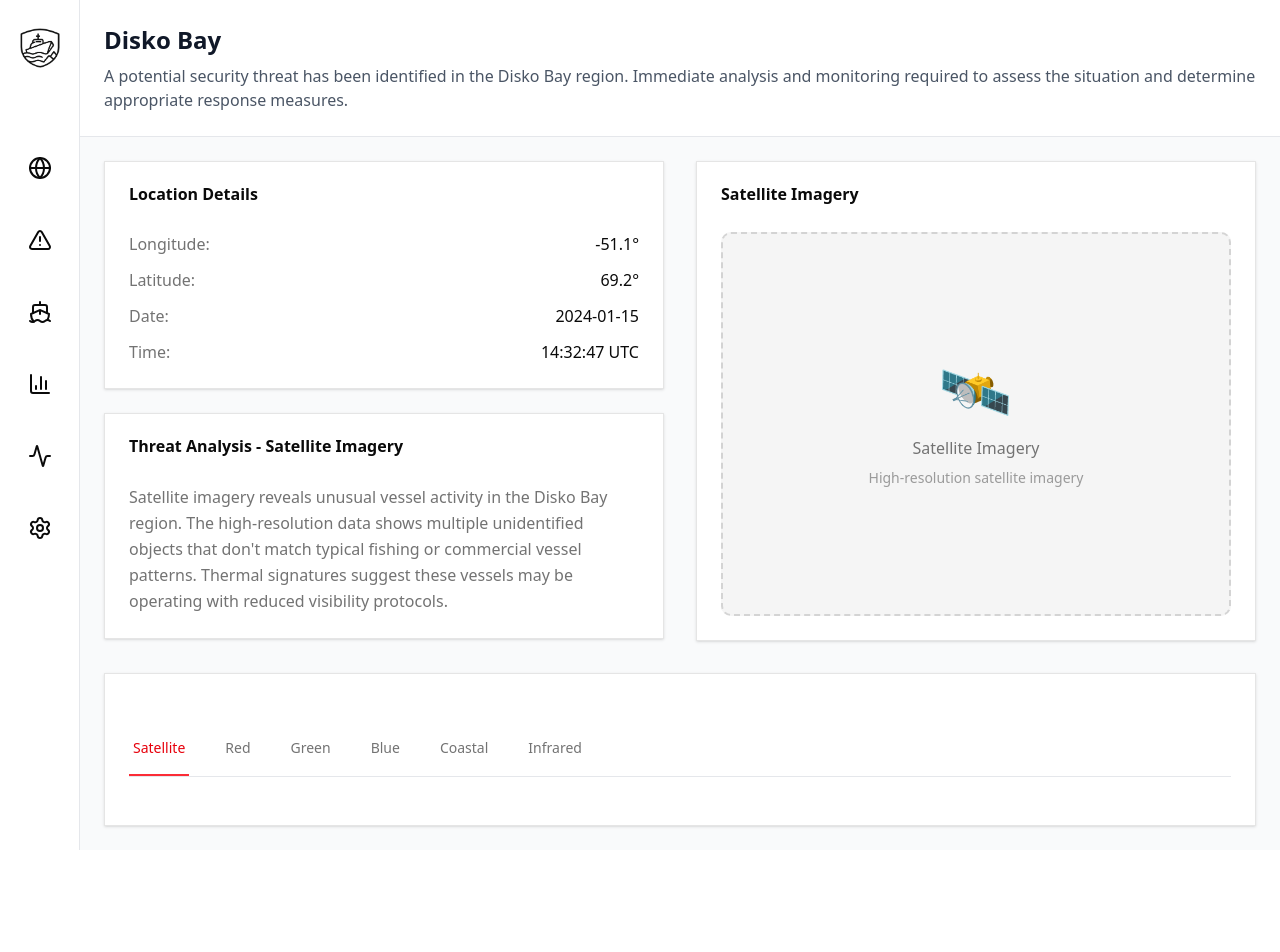
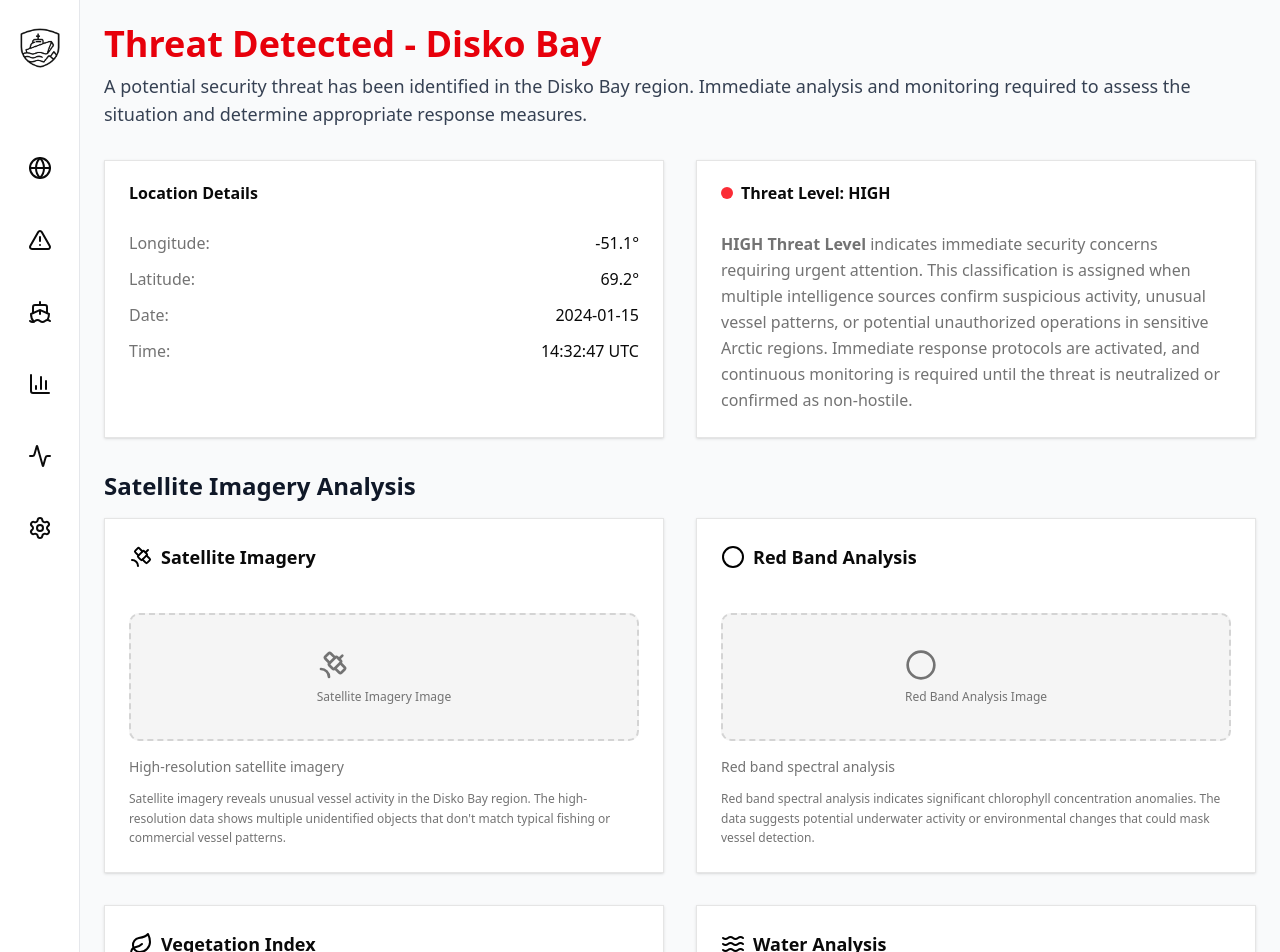
Before and after one commit to jacklangille/dmz-hackathon, a Next.js app in the folder ui/: page /dashboard/dskto-bay in a window 1280 px wide. Shown: the top 952 px of the page. Before the commit the page ends 850 px from the top, so only its background shows below. Built offline with nearby package versions, Linux system fonts and the light colour scheme.

Commit message:
Refactor Disko Bay page: replace static tab data with dynamic satellite bands, enhance layout with improved header and threat level display, and streamline imagery analysis presentation for better user experience.

```diff
--- a/ui/src/app/dashboard/dskto-bay/page.tsx
+++ b/ui/src/app/dashboard/dskto-bay/page.tsx
@@ -1,76 +1,78 @@
-"use client";
-
-import { useState } from "react";
 import { Card, CardContent, CardHeader, CardTitle } from "@/components/ui/card";
+import {
+  Satellite,
+  Circle,
+  Leaf,
+  Waves,
+  MapPin,
+  Thermometer,
+} from "lucide-react";
 
 export default function DiskoBayPage() {
-  const [activeTab, setActiveTab] = useState("satellite");
-
-  const tabs = ["satellite", "Red", "Green", "Blue", "Coastal", "Infrared"];
-
-  const tabData = {
-    satellite: {
-      icon: "🛰️",
+  const satelliteBands = [
+    {
+      icon: Satellite,
       title: "Satellite Imagery",
       description: "High-resolution satellite imagery",
-      threatAnalysis:
-        "Satellite imagery reveals unusual vessel activity in the Disko Bay region. The high-resolution data shows multiple unidentified objects that don't match typical fishing or commercial vessel patterns. Thermal signatures suggest these vessels may be operating with reduced visibility protocols.",
+      analysis:
+        "Satellite imagery reveals unusual vessel activity in the Disko Bay region. The high-resolution data shows multiple unidentified objects that don't match typical fishing or commercial vessel patterns.",
     },
-    Red: {
-      icon: "🔴",
+    {
+      icon: Circle,
       title: "Red Band Analysis",
       description: "Red band spectral analysis",
-      threatAnalysis:
-        "Red band spectral analysis indicates significant chlorophyll concentration anomalies. The data suggests potential underwater activity or environmental changes that could mask vessel detection. This spectral signature is consistent with recent intelligence reports of submarine operations in Arctic waters.",
+      analysis:
+        "Red band spectral analysis indicates significant chlorophyll concentration anomalies. The data suggests potential underwater activity or environmental changes that could mask vessel detection.",
     },
-    Green: {
-      icon: "🟢",
+    {
+      icon: Leaf,
       title: "Vegetation Index",
       description: "Green band vegetation index",
-      threatAnalysis:
-        "Vegetation index analysis shows unexpected changes in coastal vegetation patterns. The data reveals areas where natural growth has been disturbed, potentially indicating ground-based activity or infrastructure development. These patterns are consistent with temporary encampment or equipment deployment.",
+      analysis:
+        "Vegetation index analysis shows unexpected changes in coastal vegetation patterns. The data reveals areas where natural growth has been disturbed, potentially indicating ground-based activity.",
     },
-    Blue: {
-      icon: "🔵",
+    {
+      icon: Waves,
       title: "Water Analysis",
       description: "Blue band water analysis",
-      threatAnalysis:
-        "Blue band water analysis reveals unusual turbidity patterns and water temperature variations. The data suggests underwater activity or vessel wake patterns that don't align with normal maritime traffic. Water chemistry analysis indicates potential presence of non-native substances or equipment.",
+      analysis:
+        "Blue band water analysis reveals unusual turbidity patterns and water temperature variations. The data suggests underwater activity or vessel wake patterns that don't align with normal maritime traffic.",
     },
-    Coastal: {
-      icon: "🌊",
+    {
+      icon: MapPin,
       title: "Coastal Monitoring",
       description: "Coastal monitoring data",
-      threatAnalysis:
-        "Coastal monitoring data shows irregular shoreline activity and potential landing sites. The analysis reveals disturbed sediment patterns and temporary structures that suggest recent human activity. These findings correlate with reports of unauthorized access to sensitive Arctic monitoring stations.",
+      analysis:
+        "Coastal monitoring data shows irregular shoreline activity and potential landing sites. The analysis reveals disturbed sediment patterns and temporary structures that suggest recent human activity.",
     },
-    Infrared: {
-      icon: "🌡️",
+    {
+      icon: Thermometer,
       title: "Thermal Analysis",
       description: "Thermal infrared imagery",
-      threatAnalysis:
-        "Thermal infrared analysis reveals multiple heat signatures that don't correspond to known infrastructure or natural phenomena. The thermal patterns suggest active equipment or vehicles operating in the area. Temperature gradients indicate potential electronic equipment or engine activity consistent with surveillance or reconnaissance operations.",
+      analysis:
+        "Thermal infrared analysis reveals multiple heat signatures that don't correspond to known infrastructure or natural phenomena. The thermal patterns suggest active equipment or vehicles operating in the area.",
     },
-  };
+  ];
 
   return (
-    <div className="bg-gray-50">
-      <div className="p-6 bg-white border-b border-gray-200">
-        <h1 className="text-2xl font-bold text-gray-900 mb-2">Disko Bay</h1>
-        <p className="text-gray-600">
+    <div className="min-h-screen bg-gray-50 p-6">
+      {/* Header */}
+      <div className="mb-8">
+        <h1 className="text-4xl font-bold text-red-600 mb-2">
+          Threat Detected - Disko Bay
+        </h1>
+        <p className="text-lg text-gray-700">
           A potential security threat has been identified in the Disko Bay
           region. Immediate analysis and monitoring required to assess the
           situation and determine appropriate response measures.
         </p>
       </div>
 
-      <div className="p-6">
       {/* Main Content */}
-        <div className="grid grid-cols-1 lg:grid-cols-2 gap-8 mb-8">
-          {/* Stats and Text Block */}
-          <div className="space-y-6">
+      {/* Location Details and Threat Level */}
+      <div className="space-y-6 grid grid-cols-2 gap-8 mb-8">
         {/* Location Stats */}
-            <Card>
+        <Card className="h-full">
           <CardHeader>
             <CardTitle>Location Details</CardTitle>
           </CardHeader>
@@ -89,84 +91,74 @@ export default function DiskoBayPage() {
                 <span className="text-foreground">69.2°</span>
               </div>
               <div className="flex justify-between">
-                    <span className="font-medium text-muted-foreground">
-                      Date:
-                    </span>
+                <span className="font-medium text-muted-foreground">Date:</span>
                 <span className="text-foreground">2024-01-15</span>
               </div>
               <div className="flex justify-between">
-                    <span className="font-medium text-muted-foreground">
-                      Time:
-                    </span>
+                <span className="font-medium text-muted-foreground">Time:</span>
                 <span className="text-foreground">14:32:47 UTC</span>
               </div>
             </div>
           </CardContent>
         </Card>
 
-            {/* Text Block */}
+        {/* Threat Level Card */}
         <Card>
           <CardHeader>
-                <CardTitle>
-                  Threat Analysis -{" "}
-                  {tabData[activeTab as keyof typeof tabData].title}
+            <CardTitle className="flex items-center gap-2">
+              <span className="w-3 h-3 bg-red-500 rounded-full"></span>
+              Threat Level: HIGH
             </CardTitle>
           </CardHeader>
           <CardContent>
             <p className="text-muted-foreground leading-relaxed">
-                  {tabData[activeTab as keyof typeof tabData].threatAnalysis}
+              <strong>HIGH Threat Level</strong> indicates immediate security
+              concerns requiring urgent attention. This classification is
+              assigned when multiple intelligence sources confirm suspicious
+              activity, unusual vessel patterns, or potential unauthorized
+              operations in sensitive Arctic regions. Immediate response
+              protocols are activated, and continuous monitoring is required
+              until the threat is neutralized or confirmed as non-hostile.
             </p>
           </CardContent>
         </Card>
       </div>
 
-          {/* Imagery Display */}
-          <Card>
-            <CardHeader>
-              <CardTitle>
-                {tabData[activeTab as keyof typeof tabData].title}
+      {/* Satellite Imagery Grid */}
+      <div className="space-y-6">
+        <h2 className="text-2xl font-bold text-gray-900 mb-4">
+          Satellite Imagery Analysis
+        </h2>
+        <div className="grid grid-cols-1 md:grid-cols-2 gap-8">
+          {satelliteBands.map((band, index) => (
+            <Card key={index} className="hover:shadow-lg transition-shadow">
+              <CardHeader className="pb-3">
+                <CardTitle className="text-lg flex items-center gap-2">
+                  <band.icon className="w-6 h-6 text-black" />
+                  {band.title}
                 </CardTitle>
               </CardHeader>
               <CardContent>
-              <div className="w-full h-96 bg-muted rounded-lg flex items-center justify-center border-2 border-dashed border-muted-foreground/25">
+                {/* Image Placeholder */}
+                <div className="w-full h-32 bg-muted rounded-lg flex items-center justify-center border-2 border-dashed border-muted-foreground/25 mb-4">
                   <div className="text-center">
-                  <div className="text-6xl text-muted-foreground mb-4">
-                    {tabData[activeTab as keyof typeof tabData].icon}
-                  </div>
-                  <p className="text-muted-foreground font-medium">
-                    {tabData[activeTab as keyof typeof tabData].title}
-                  </p>
-                  <p className="text-sm text-muted-foreground/70 mt-2">
-                    {tabData[activeTab as keyof typeof tabData].description}
+                    <band.icon className="w-8 h-8 text-muted-foreground mb-2" />
+                    <p className="text-xs text-muted-foreground">
+                      {band.title} Image
                     </p>
                   </div>
                 </div>
+
+                <p className="text-sm text-muted-foreground mb-3">
+                  {band.description}
+                </p>
+                <p className="text-xs text-muted-foreground leading-relaxed">
+                  {band.analysis}
+                </p>
               </CardContent>
             </Card>
+          ))}
         </div>
-
-        {/* Custom Tabs at Bottom */}
-        <Card className="mt-8">
-          <CardContent className="p-6">
-            <div className="border-b border-gray-200">
-              <nav className="flex space-x-8" aria-label="Tabs">
-                {tabs.map((tab) => (
-                  <button
-                    key={tab}
-                    onClick={() => setActiveTab(tab)}
-                    className={`py-4 px-1 border-b-2 font-medium text-sm capitalize transition-colors ${
-                      activeTab === tab
-                        ? "border-red-500 text-red-600"
-                        : "border-transparent text-muted-foreground hover:text-foreground hover:border-muted-foreground"
-                    }`}
-                  >
-                    {tab}
-                  </button>
-                ))}
-              </nav>
-            </div>
-          </CardContent>
-        </Card>
       </div>
     </div>
   );
```
Lines whose indentation alone changed are shown as unchanged.
